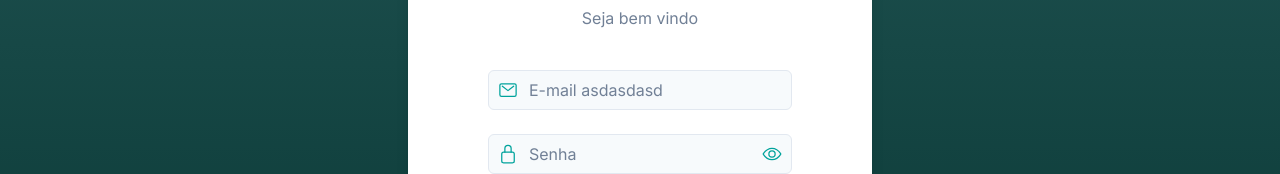
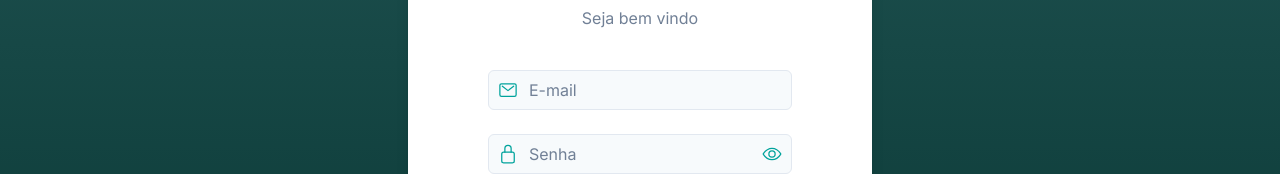
Before and after one commit to toguvr/gabinete_front, a React (Create React App) app: page / in a window 1280 px wide. Shown: the part 346-520 px from the top of the page. Built offline with nearby package versions, Linux system fonts and the light colour scheme; no server answers.

Commit message:
adjustando input the email no signin

```diff
--- a/src/pages/SignIn.tsx
+++ b/src/pages/SignIn.tsx
@@ -139,7 +139,7 @@ export default function Signin() {
                 setValues({ ...values, [e.target.name]: e.target.value })
               }
               leftIcon={<Icon as={IoMailOutline} color="#00A39C" />}
-              placeholder="E-mail asdasdasd"
+              placeholder="E-mail"
             />
 
             <Input
```
